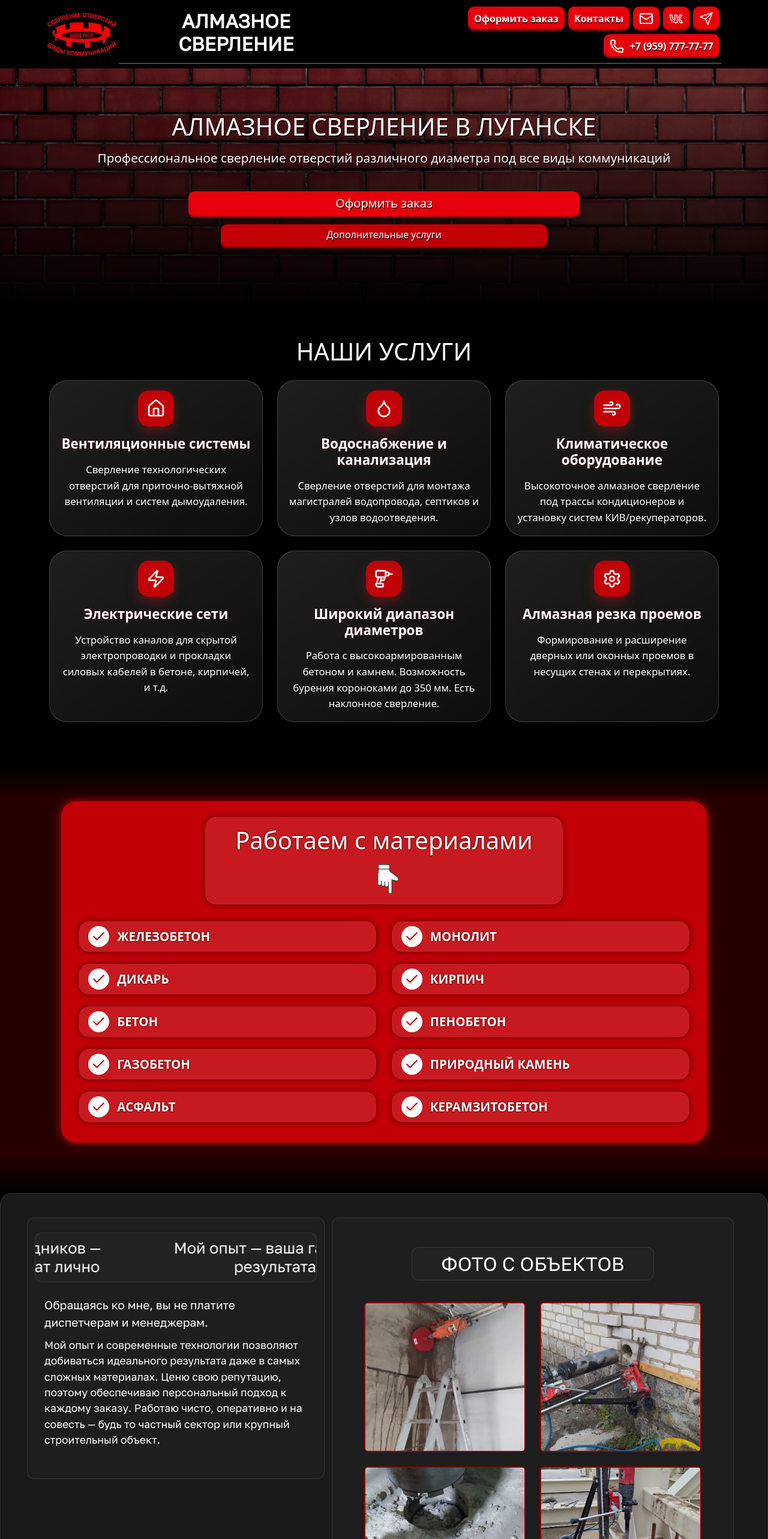
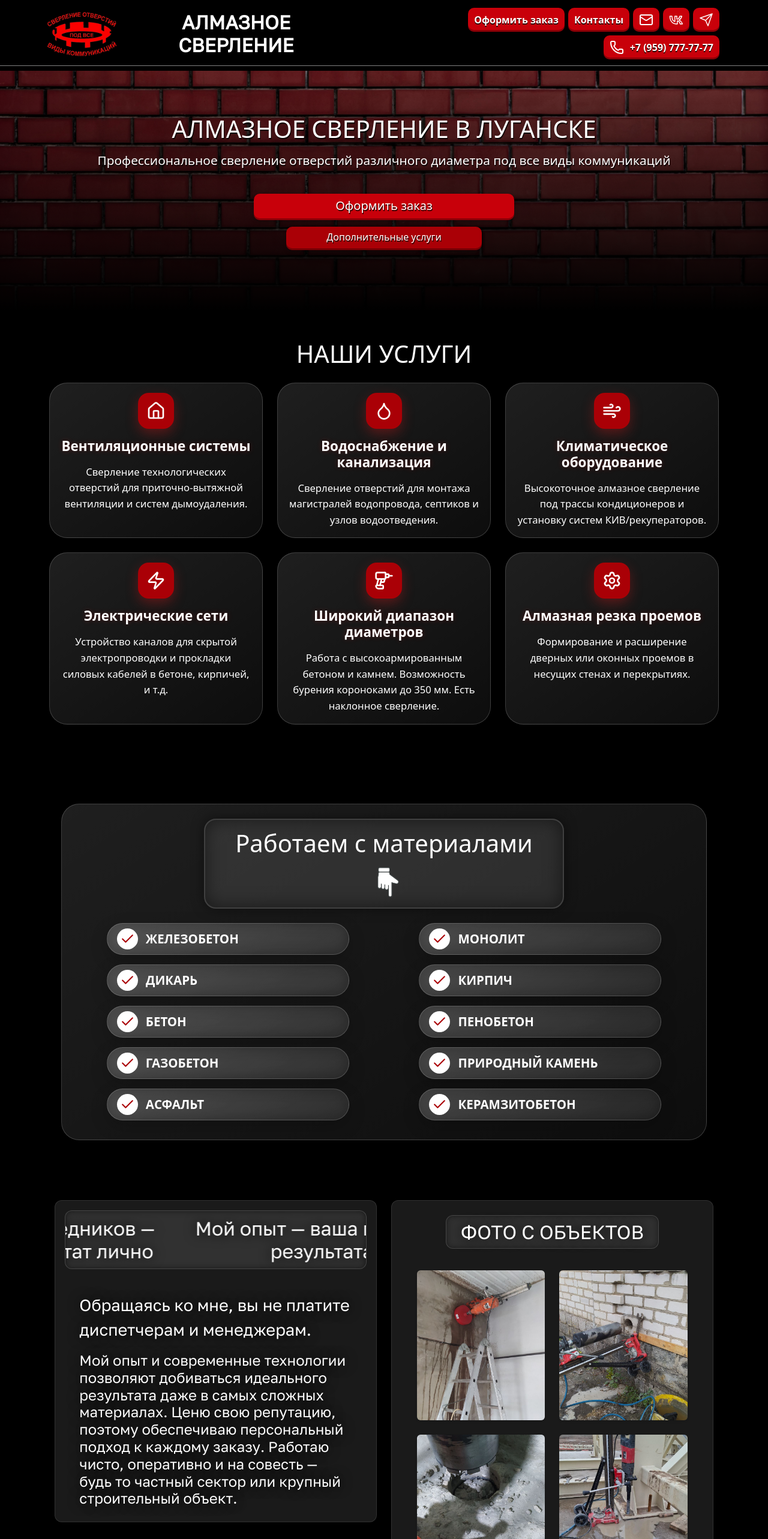
Before and after one commit to Lolboy505/AlmazSverlo, a React (Vite) app: page / in a window 1280 px wide. Shown: the top 2566 px of the page at 60% size. Built offline with nearby package versions, Linux system fonts and the light colour scheme.

Commit message:
1) Changed the color of index.css 2) Changed the sizes in the gallery 3) Made the text in about. more responsive 4) Fixed the sizes of the buttons in hero 5) Changed the style in materials

```diff
--- a/src/components/about/About.jsx
+++ b/src/components/about/About.jsx
@@ -22,8 +22,6 @@ let texts = [
 ]
 
 let textsFin = [...texts, texts[0]];
-
-let textSecond = null
 
 export default function About() {
     const [index, setIndex] = useState(0);
@@ -82,25 +80,21 @@ export default function About() {
                 fluid
                 className="pt-4 p-2"
                 style={{
-                    overflow: 'hidden',
-                    background: "var(--color-container)",
-                    borderRadius: "20px",
-                    border: "1px solid rgba(255, 255, 255, 0.1)",
+                    overflow: "hidden",
                 }}
             >
                 <Row
-                    className="p-1 p-md-3 px-md-5 g-4 d-flex flex-column
-                    flex-lg-row justify-content-center align-items-center
-                    align-items-lg-start"
+                    className="p-1 p-md-3 px-md-0 g-4 gap-4
+                    d-flex flex-column flex-lg-row
+                    justify-content-center align-items-center align-items-lg-start"
                     style={{
                         overflow: 'hidden',
                         fontFamily: "Golos Text",
+                        textShadow: '0 0 20px black',
                     }}
                 >
                     <Col
-                        lg={6}
-                        xl={5}
-                        className="pt-4 d-flex flex-column
+                        className="p-3 m-0 col-11 col-lg-5 d-flex flex-column
                         justify-content-center align-items-center
                         align-items-lg-start"
                         style={{
@@ -116,6 +110,7 @@ export default function About() {
                                 background: "var(--color-card)",
                                 borderRadius: "12px",
                                 border: "1px solid rgba(255, 255, 255, 0.1)",
+                                boxShadow: 'inset 0 0 10px rgba(0, 0, 0, 0.5)',
                             }}
                         >
                             <div
@@ -136,41 +131,31 @@ export default function About() {
                                 ))}
                             </div>
                         </h2>
-                        <p className=" my-4 mt-3 px-2 px-md-3"
-                            style={{
-                                fontWeight: "400",
-                            }}
-                        >
+                        <div className="p-4 pb-0" style={{ fontWeight: "400" }}>
                             <div
+                                className="p-2 px-0"
                                 style={{
-                                    fontSize: "1.2rem",
-                                    margin: "0 0 10px 0",
-                                    padding: "none",
+                                    fontSize: "clamp(1rem, 5vw , 1.7rem)",
                                 }}
                             >
                                 {discription1}
                             </div>
+
                             <div
+                                className="p-2 px-0"
                                 style={{
-                                    fontSize: "1.1rem",
-                                    margin: "0 0 10px 0",
-                                    padding: "none",
+                                    fontSize: "clamp(1rem, 3.5vw, 1.5rem)",
+                                    lineHeight: "1.2",
                                 }}
                             >
                                 {discription2}
+                            </div>
+                        </div>
 
-                            </div>
-                        </p>
-                        <p
-                            className="display-7"
-                            style={{
-                                color: "grey",
-                            }}
-                        >
-                            {textSecond}
-                        </p>
                     </Col>
-                    <Col lg={6} xl={7} >
+                    <Col
+                        className="col-11 col-lg-5 p-0 m-0"
+                    >
                         <Gallery />
                     </Col>
                 </Row>
--- a/src/components/about/Slider.module.css
+++ b/src/components/about/Slider.module.css
@@ -32,7 +32,8 @@
 
 .accent {
     min-width: 100%;
-    font-size: 1.6rem;
+    /* font-size: 1.6rem; */
+    font-size: clamp(1rem, 6.5vw, 2rem);
     padding: 10px 20px;
     margin: 0 10px;
     color: white;
--- a/src/components/gallery/Gallery.jsx
+++ b/src/components/gallery/Gallery.jsx
@@ -59,7 +59,7 @@ export default function Gallery() {
   };
 
   return (
-    <div className="container py-5 px-0"
+    <div className="container py-4 px-0"
       style={{
         background: "var(--color-card)",
         borderRadius: "12px",
@@ -76,19 +76,20 @@ export default function Gallery() {
       >
         <h2
           className=" d-flex justify-content-center
-        text-center mb-3 px-3 px-md-5 py-2"
+        text-center mb-3 px-4 px-lg-6 py-2"
           style={{
             color: 'white',
             background: "var(--color-card)",
             borderRadius: "12px",
             border: "1px solid rgba(255, 255, 255, 0.1)",
+            boxShadow: 'inset 0 0 10px rgba(0, 0, 0, 0.5)',
           }}
         >
           ФОТО С ОБЪЕКТОВ
         </h2>
       </div>
 
-      <div className="row g-1 g-lg-3 justify-content-center gap-2">
+      <div className="row g-2 g-lg-3 justify-content-center gap-2">
         {images.slice(0, 4).map((img, index) => (
           <div
             key={index}
@@ -99,7 +100,6 @@ export default function Gallery() {
             <div
               className="position-relative overflow-hidden rounded shadow-sm bg-dark"
               style={{
-                border: "2px solid var(--color-red-800)",
                 height: '250px',
                 cursor: 'pointer',
               }}
@@ -113,7 +113,7 @@ export default function Gallery() {
               <div
                 className={previewImg.hoverImg}
               >
-                <span className="text-white h5">Увеличить &#128269;</span>
+                <span className="text-white text-center h5">Увеличить &#128269;</span>
               </div>
             </div>
           </div>
--- a/src/components/header/Header.jsx
+++ b/src/components/header/Header.jsx
@@ -24,7 +24,7 @@ export default function Header() {
         {
             text: null,
             child: <Mail />,
-            href: "mailto:"+email,
+            href: "mailto:" + email,
         },
         {
             text: null,
@@ -39,7 +39,7 @@ export default function Header() {
         {
             text: formatPhoneNumber(),
             child: <Phone />,
-            href: "tel:+"+phone,
+            href: "tel:+" + phone,
         },
     ]
 
@@ -68,8 +68,12 @@ export default function Header() {
                 collapseOnSelect
                 expand="md"
                 sticky='top'
-                className=''
-                style={{ backgroundColor: themeColor, color: "white", textShadow: "0px 1.5px 0px rgba(0, 0, 0, 0.8)" }}
+                className='d-flex flex-column'
+                style={{
+                    backgroundColor: themeColor,
+                    color: "white",
+                    textShadow: "0px 1.5px 0px rgba(0, 0, 0, 0.8)"
+                }}
             >
                 <Container className="px-2">
                     <Navbar.Brand href="#home" className="m-0">
@@ -93,13 +97,18 @@ export default function Header() {
                     />
                     <Navbar.Collapse
                         id="responsive-navbar-nav"
-                        style={{
-                            borderBottom: "1px grey solid",
-                            paddingBottom: "5px"
-                        }}
                     >
                         <Nav
-                            className="w-100 d-flex flex-column flex-md-row align-items-center justify-content-between py-0 py-md-0 gap-0"
+                            className="w-100 d-flex flex-column
+                            align-items-end justify-content-end
+                            py-0 py-md-0 gap-0
+                            "
+                        >
+                            <div
+                                className="top__section
+                                w-100 d-flex flex-column flex-md-row
+                                align-items-center justify-content-between
+                                py-0 py-md-0 gap-0"
                             >
                                 <div
                                     className="d-flex flex-column align-items-center my-2 mx-2 my-md-0"
@@ -116,7 +125,7 @@ export default function Header() {
                                 >
                                     {dataLink.map((Link, iter) => {
                                         // выводит Кнопки у которых должна быть обязательно ссылка
-                                    if(Link.href) {
+                                        if (Link.href) {
                                             return (
                                                 <Nav.Link
                                                     key={iter}
@@ -137,9 +146,18 @@ export default function Header() {
                                         }
                                     })}
                                 </div>
+                            </div>
                         </Nav>
                     </Navbar.Collapse>
                 </Container>
+                <div
+                    className="bottom__section mt-1"
+                    style={{
+                        borderBottom: '1px solid grey',
+                        width: '100%',
+                    }}
+                >
+                </div>
             </Navbar>
         </header>
     )
--- a/src/components/hero/Hero.jsx
+++ b/src/components/hero/Hero.jsx
@@ -59,7 +59,7 @@ export default function Hero() {
                 </Row>
                 <Row className=" d-flex flex-column align-items-center justify-content-center pb-5 pt-2 pt-lg-4">
                     <Nav.Link
-                        className=" d-flex text-center justify-content-center col-8 col-lg-6"
+                        className=" d-flex text-center justify-content-center col-8 col-md-6 col-lg-5 col-xl-4"
                         href="#order"
                         onMouseEnter={(event) => setHovered(event)}
                         onMouseLeave={(event) => setUnhovered(event)}
@@ -70,15 +70,13 @@ export default function Hero() {
                         </div>
                     </Nav.Link>
                     <Nav.Link
-                        className="mt-2 d-flex text-center justify-content-center col-6 col-lg-5"
+                        className="mt-2 d-flex text-center justify-content-center col-6 col-md-5 col-lg-4 col-xl-3"
                         href="#AddService"
                         onMouseEnter={(event) => setHovered(event)}
                         onMouseLeave={(event) => setUnhovered(event)}
                         style={{
                             ...buttonStyle,
-
                             background: 'var(--color-red-700)',
-                            // background: 'grey',
                         }}
                     >
                         <div className="h6 mb-1">
--- a/src/components/materials/Materials.jsx
+++ b/src/components/materials/Materials.jsx
@@ -22,7 +22,7 @@ export default function Materials() {
         <Container
             style={{
                 color: 'white',
-                background: "rgba(255, 2, 2, 0.15)"
+                // background: "rgba(255, 2, 2, 0.12)"
             }}
             fluid
         >
@@ -40,11 +40,21 @@ export default function Materials() {
                 <div
                     className='p-4'
                     style={{
+                        // background: "var(--color-red-800)",
+                        background: "linear-gradient(145deg, rgba(255,255,255,0.12) 0%, rgba(255,255,255,0.05) 100%)",
+                        backdropFilter: "blur(12px)",
+                        border: "1px solid rgba(255,255,255,0.18)",
+                        borderRadius: "30px",
+                        height: "100%",
+                        boxShadow: "0 10px 30px rgba(0,0,0,0.2)",
+                        transition: "all 0.4s cubic-bezier(0.175, 0.885, 0.32, 1.275)",
+
                         width: "84%",
-                        background: "var(--color-red-700)",
-                        borderRadius: "25px",
-                        boxShadow: "0 0 15px var(--color-red-700)",
-                        textShadow: "0px 0px 3px rgba(0,0,0,0.8)",
+                        // background: "black",
+                        // borderRadius: "25px",
+                        // border: '1px solid rgb(64, 64, 64)',
+                        // boxShadow: "0 0 20px var(--color-red-950)",
+                        // textShadow: "0px 0px 3px rgba(0,0,0,0.8)",
                     }}
                 >
                     <div className="d-flex row mb-2">
@@ -59,8 +69,8 @@ export default function Materials() {
                                 alignItems: 'center',
                                 background: "rgba(255,255,255,0.1)",
                                 borderRadius: "20px",
-                                border: "2px solid rgba(145, 0, 0, 1)",
-                                boxShadow: "0 0 10px rgba(0,0,0,0.3)",
+                                border: "2px solid rgba(64, 64, 64)",
+                                boxShadow: "0 0 20px rgba(0,0,0,0.5), inset 0 0 30px rgba(0,0,0,0.5)",
                                 padding: "15px 25px",
                             }}
                         >
@@ -79,7 +89,12 @@ export default function Materials() {
                         <Container>
                             <Row className='g-3 justify-content-center' >
                                 {materials.map((material, index) => (
-                                    <MaterialsContent {...paramForContent} key={index} index={index} material={material} />
+                                    <MaterialsContent
+                                        {...paramForContent}
+                                        key={index}
+                                        index={index}
+                                        material={material}
+                                    />
                                 ))}
                             </Row>
                         </Container>
@@ -112,16 +127,25 @@ const paramForContent = {
         flexShrink: "0",
     },
     styleBorder: {
-        transition: "transform 0.3s ease",
-        background: "rgba(255,255,255,0.1)",
-        borderRadius: "20px",
-        border: "2px solid rgba(145, 0, 0, 1)",
+        background: "linear-gradient(145deg, rgba(255, 255, 255, 0.16) 0%, rgba(255,255,255,0.05) 100%)",
+        backdropFilter: "blur(12px)",
+        border: "1px solid rgba(255,255,255,0.18)",
+        borderRadius: "30px",
+        height: "100%",
+        boxShadow: "0 10px 30px rgba(0,0,0,0.2)",
+        transition: "all 0.4s cubic-bezier(0.175, 0.885, 0.32, 1.275)",
+        cursor: "pointer",
+
+        // transition: "transform 0.3s ease",
+        // background: "rgba(255,255,255,0.1)",
+        // borderRadius: "20px",
+        // border: "2px solid rgba(145, 0, 0, 1)",
         minWidth: "250px",
-        width: "100%",
-        maxWidth: "500px",
-        boxShadow: "0 0 10px rgba(0,0,0,0.3)",
-        alignItems: "center",
-        cursor: "pointer",
+        width: "80%",
+        // maxWidth: "500px",
+        // boxShadow: "0 0 10px rgba(0,0,0,0.3)",
+        // alignItems: "center",
+        // cursor: "pointer",
     },
     styleText: {
         marginLeft: '5px',
--- a/src/index.css
+++ b/src/index.css
@@ -11,14 +11,21 @@ body {
 }
 
 :root {
-  --color-red-600: oklch(57.7% 0.245 27.325);
-  --color-red-700: oklch(50.5% 0.213 27.518);
-  --color-red-800: oklch(42.2% 0.181 27.701);
-  --color-red-900: oklch(34.8% 0.150 27.883);
-  --color-red-950: oklch(27.4% 0.120 28.066);
+  /* old style color */
+  /* --color-red-600: rgb(231, 0, 11);
+  --color-red-700: rgb(193, 0, 7);
+  --color-red-800: rgb(152, 0, 1);
+  --color-red-900: rgb(117, 0, 0);
+  --color-red-950: rgb(84, 0, 0); */
+
+  --color-red-600: rgb(200, 0, 10);
+  --color-red-700: rgb(170, 0, 6);
+  --color-red-800: rgb(152, 0, 1);
+  --color-red-900: rgb(117, 0, 0);
+  --color-red-950: rgb(84, 0, 0);
 
   --color-container: #1a1a1a;
-  --color-card: rgba(255, 255, 255, 0.02);
+  --color-card: rgba(255, 255, 255, 0.1);
 }
 
 /* Плавное изменение высоты */
--- a/vite.config.js
+++ b/vite.config.js
@@ -15,5 +15,6 @@ export default defineConfig({
       '@': path.resolve(__dirname, './src'),
     },
   },
-  base: '/AlmazSverlo/', // Оставляем для корректных путей в билде
+  base: '/'
+  // '/AlmazSverlo/', // Оставляем для корректных путей в билде
 })
```
Lines whose indentation alone changed are shown as unchanged.
